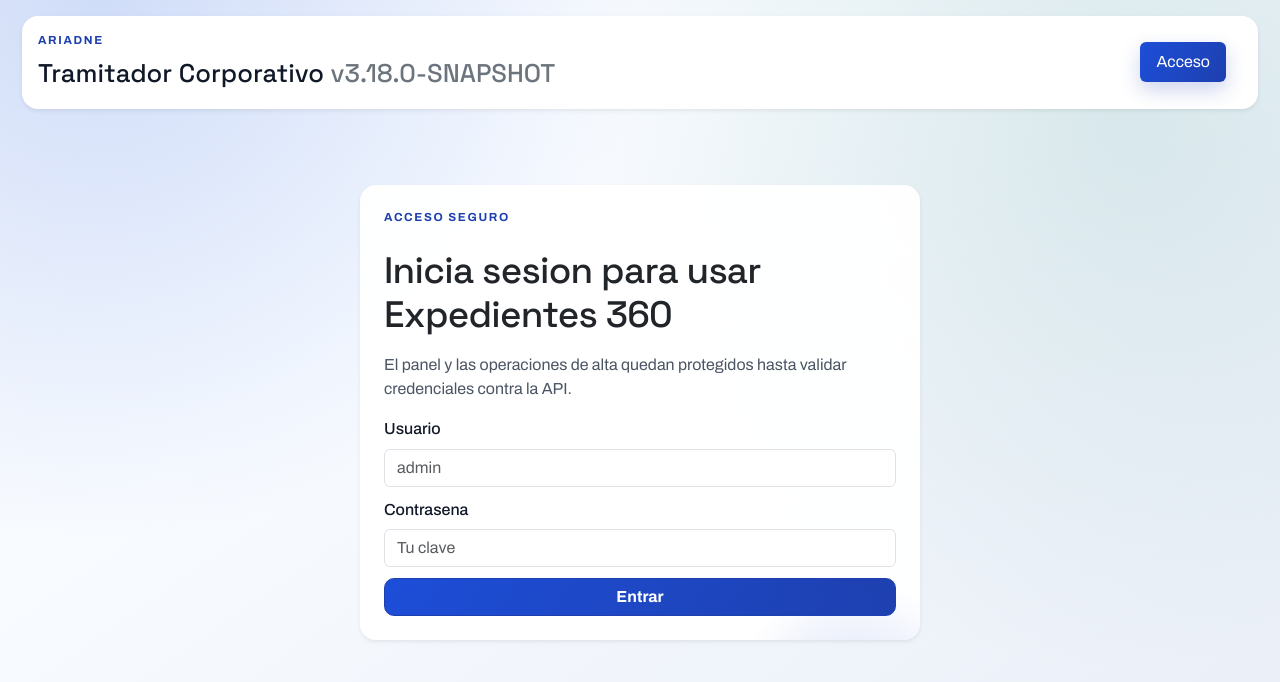
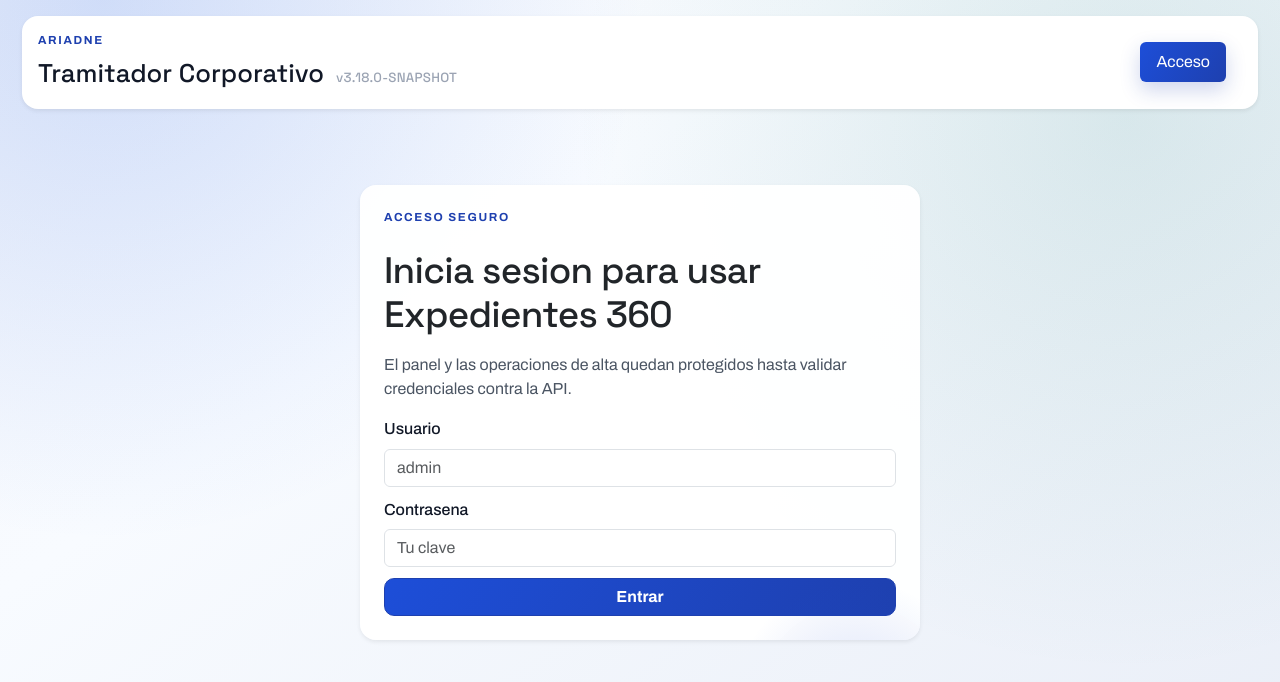
Before and after one commit to eduardoperez-hiberuscom/prueba-ariadne, a React (Vite) app in the folder repositories/expedientes-frontend/: page /login in a window 1280 px wide. Shown: the top 682 px of the page. Built offline with nearby package versions, Linux system fonts and the light colour scheme; no server answers; the HTML template or start-up script is replaced by a standard one.

Commit message:
fix(frontend): reduce visual prominence of header version label

```diff
--- a/repositories/expedientes-frontend/src/App.tsx
+++ b/repositories/expedientes-frontend/src/App.tsx
@@ -122,7 +122,7 @@ function App() {
           <div className="brand-block">
             <p className="overline">Ariadne</p>
             <Link to="/" className="brand-link">
-              Tramitador Corporativo <span className="text-secondary">v{APP_VERSION}</span>
+              Tramitador Corporativo <span className="app-version">v{APP_VERSION}</span>
             </Link>
           </div>
 
--- a/repositories/expedientes-frontend/src/index.css
+++ b/repositories/expedientes-frontend/src/index.css
@@ -62,6 +62,15 @@ body {
   font-family: var(--display);
   font-size: clamp(1.25rem, 2vw, 1.85rem);
   color: var(--ink);
+}
+
+.app-version {
+  margin-left: 0.35rem;
+  font-size: 0.52em;
+  font-weight: 500;
+  letter-spacing: 0.02em;
+  color: #8a94a6;
+  opacity: 0.85;
 }
 
 .main-nav {
```
